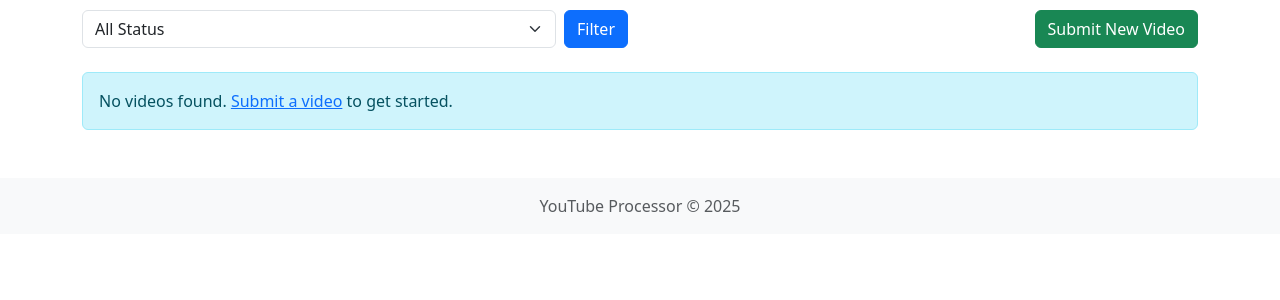
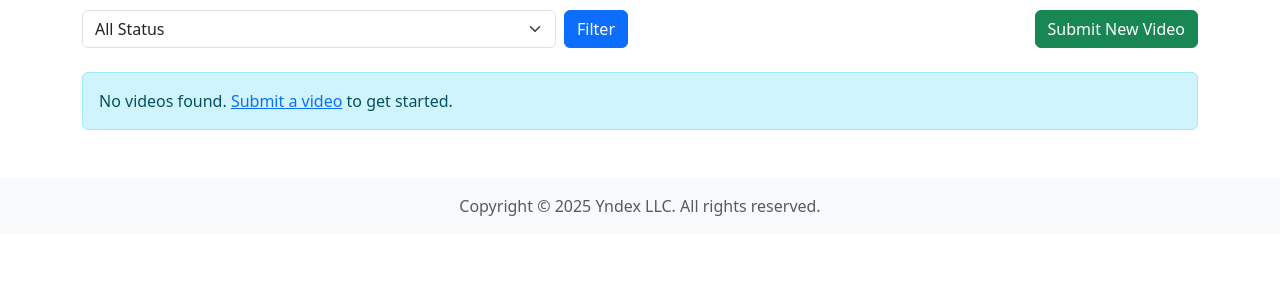
Before and after one commit to muhozag/myyoutube-processor, a Django app: page /videos/ in a window 1280 px wide. Shown: the part 142-442 px from the top of the page. Run offline with Django 5.2, Linux system fonts and the light colour scheme; data that the repository does not hold is empty.

Commit message:
copyright added

```diff
--- a/src/templates/base.html
+++ b/src/templates/base.html
@@ -42,7 +42,7 @@
 
     <footer class="mt-5 py-3 bg-light">
         <div class="container text-center">
-            <p class="text-muted mb-0">YouTube Processor &copy; {% now "Y" %}</p>
+            <p class="text-muted mb-0">Copyright &copy; {% now "Y" %} Yndex LLC. All rights reserved.</p>
         </div>
     </footer>
 
```
Also changed, not shown: 1 other file.
